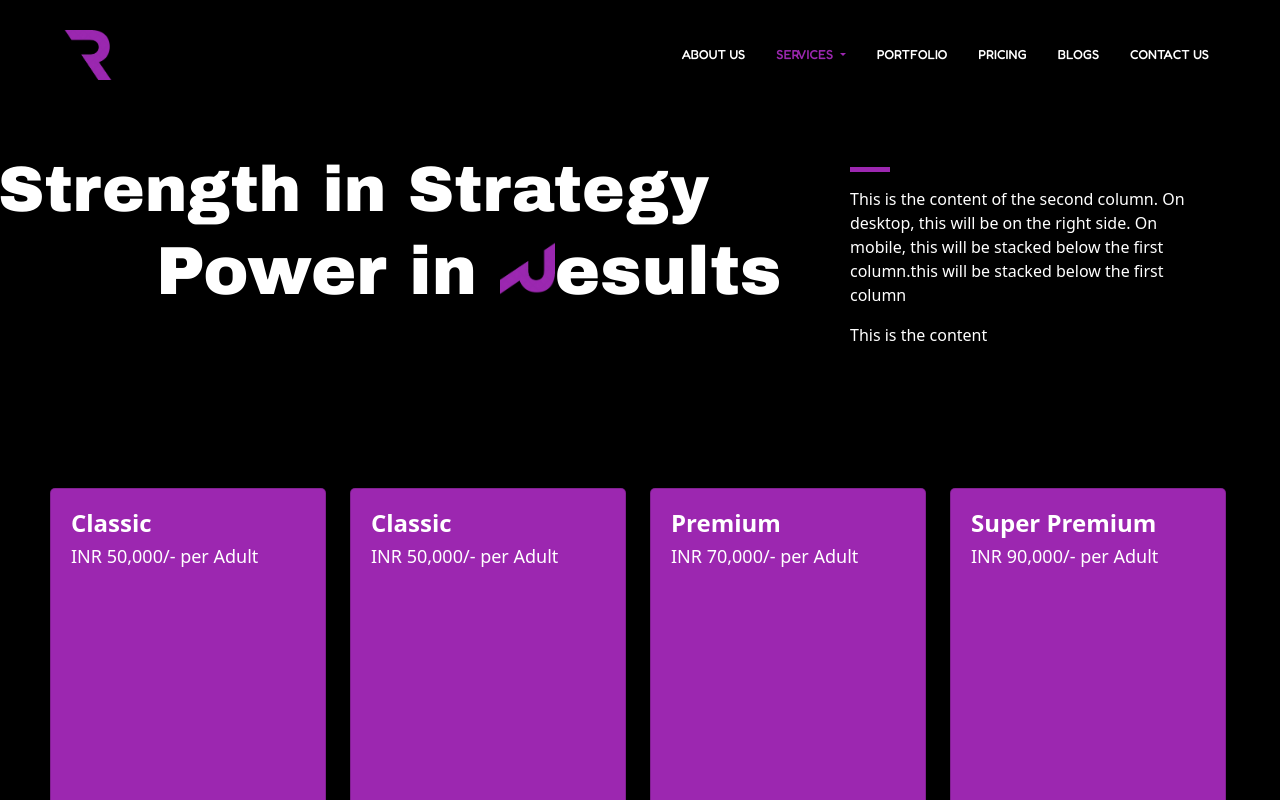
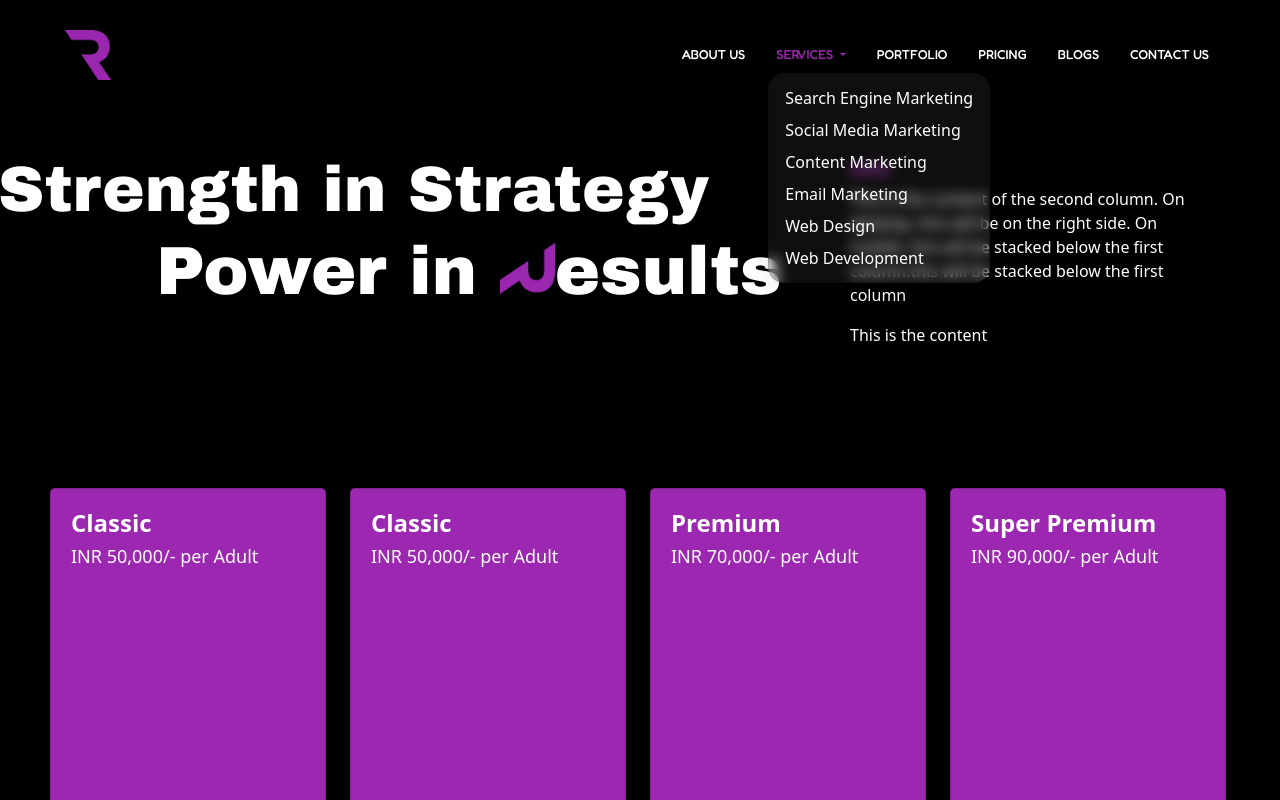
Before and after one commit to Kishorek2/rockzdigisolutions, a plain HTML site: page index.html in a window 1280 px wide. In both pictures the pointer is over the link "SERVICES". Shown: the top 800 px of the page. Drawn offline with nearby package versions, Linux system fonts and the light colour scheme; files whose address does not match are found by name; a web font is replaced by a local one.

Commit message:
Update style.css
Submenu CSS updated

```diff
--- a/style.css
+++ b/style.css
@@ -11,6 +11,7 @@
 #title{
   background-color: #000000;
 }
+
 
 /*Navbar*/
 
@@ -69,6 +70,45 @@
 .nav-link:hover {
   color: #9c27b0;
 }
+
+/* Ensure the dropdown menu is hidden initially */
+.nav-item.dropdown .dropdown-menu {
+  display: none;
+  opacity: 0;
+  visibility: hidden;
+  transition: opacity 0.3s ease, visibility 0.3s ease;
+  background: rgba(255, 255, 255, 0.06);
+  border-radius: 16px;
+  box-shadow: 0 4px 30px rgba(0, 0, 0, 0.1);
+  backdrop-filter: blur(6.6px);
+  -webkit-backdrop-filter: blur(6.6px);
+}
+
+/* Show the submenu when hovering over the parent menu item */
+.nav-item.dropdown:hover .dropdown-menu {
+  display: block;
+  opacity: 1;
+  visibility: visible;
+  position: absolute; /* Ensures the submenu doesn't push down content */
+  top: 100%;
+  left: 0;
+  z-index: 1000;
+}
+
+.dropdown-item{
+  color:#ffffff;
+}
+
+.dropdown-item:hover{
+  color:#9c27b0;
+  background-color: #ffffff;
+}
+
+/* Ensuring the dropdown-toggle cursor still behaves like a button */
+.nav-item.dropdown:hover .nav-link {
+  cursor: pointer;
+}
+
 
 /* Responsive styling for mobile and tablets */
 @media (max-width: 962px){
@@ -597,7 +637,7 @@ button {
 
 .contact{
   color: #ffffff;
-  font-family: "Archivo Black", sans-serif;
+  /* font-family: "Archivo Black", sans-serif; */
   font-size: 35px;
 }
 
```
